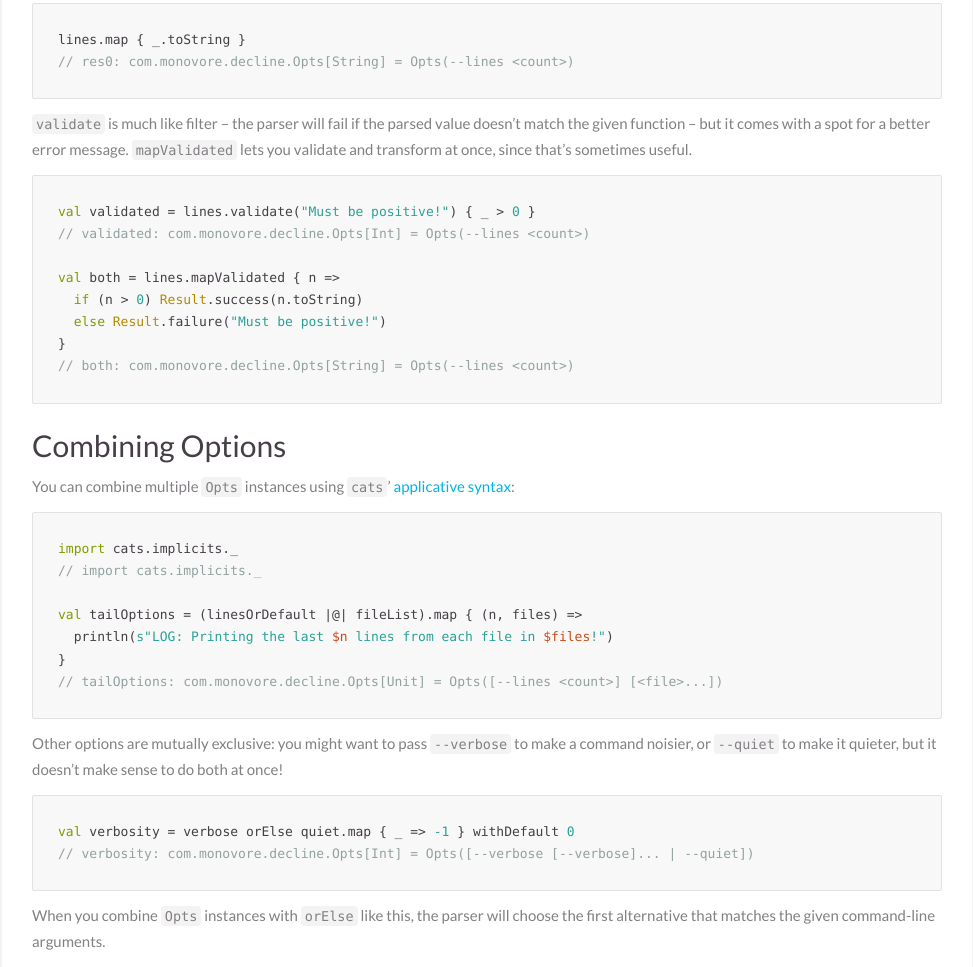
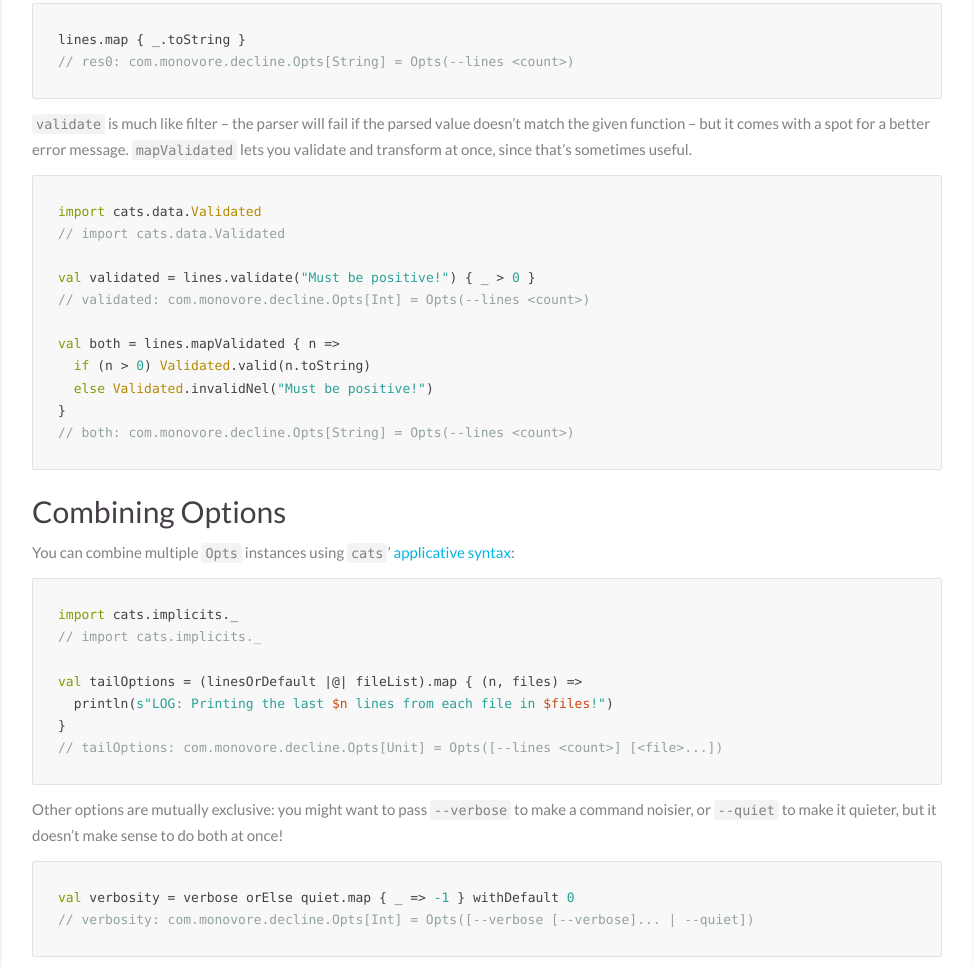
Before and after one commit to bkirwi/decline, a plain HTML site: page usage.html in a window 1280 px wide. Shown: the part 1984-2951 px from the top of the page, without its empty margins (278-1251 px from the left). Drawn offline with nearby package versions, Linux system fonts and the light colour scheme.

Commit message:
updated site

```diff
--- a/usage.html
+++ b/usage.html
@@ -101,12 +101,15 @@ the parser will fail if the parsed value doesn’t match the given function –
 but it comes with a spot for a better error message.
 <code class="highlighter-rouge">mapValidated</code> lets you validate and transform at once, since that’s sometimes useful.</p>
 
-<div class="highlighter-rouge"><pre class="highlight"><code><span class="k">val</span> <span class="n">validated</span> <span class="k">=</span> <span class="n">lines</span><span class="o">.</span><span class="n">validate</span><span class="o">(</span><span class="s">"Must be positive!"</span><span class="o">)</span> <span class="o">{</span> <span class="k">_</span> <span class="o">&gt;</span> <span class="mi">0</span> <span class="o">}</span>
+<div class="highlighter-rouge"><pre class="highlight"><code><span class="k">import</span> <span class="nn">cats.data.Validated</span>
+<span class="c1">// import cats.data.Validated
+</span>
+<span class="k">val</span> <span class="n">validated</span> <span class="k">=</span> <span class="n">lines</span><span class="o">.</span><span class="n">validate</span><span class="o">(</span><span class="s">"Must be positive!"</span><span class="o">)</span> <span class="o">{</span> <span class="k">_</span> <span class="o">&gt;</span> <span class="mi">0</span> <span class="o">}</span>
 <span class="c1">// validated: com.monovore.decline.Opts[Int] = Opts(--lines &lt;count&gt;)
 </span>
 <span class="k">val</span> <span class="n">both</span> <span class="k">=</span> <span class="n">lines</span><span class="o">.</span><span class="n">mapValidated</span> <span class="o">{</span> <span class="n">n</span> <span class="k">=&gt;</span>
-  <span class="k">if</span> <span class="o">(</span><span class="n">n</span> <span class="o">&gt;</span> <span class="mi">0</span><span class="o">)</span> <span class="nc">Result</span><span class="o">.</span><span class="n">success</span><span class="o">(</span><span class="n">n</span><span class="o">.</span><span class="n">toString</span><span class="o">)</span>
-  <span class="k">else</span> <span class="nc">Result</span><span class="o">.</span><span class="n">failure</span><span class="o">(</span><span class="s">"Must be positive!"</span><span class="o">)</span>
+  <span class="k">if</span> <span class="o">(</span><span class="n">n</span> <span class="o">&gt;</span> <span class="mi">0</span><span class="o">)</span> <span class="nc">Validated</span><span class="o">.</span><span class="n">valid</span><span class="o">(</span><span class="n">n</span><span class="o">.</span><span class="n">toString</span><span class="o">)</span>
+  <span class="k">else</span> <span class="nc">Validated</span><span class="o">.</span><span class="n">invalidNel</span><span class="o">(</span><span class="s">"Must be positive!"</span><span class="o">)</span>
 <span class="o">}</span>
 <span class="c1">// both: com.monovore.decline.Opts[String] = Opts(--lines &lt;count&gt;)
 </span></code></pre>
```
